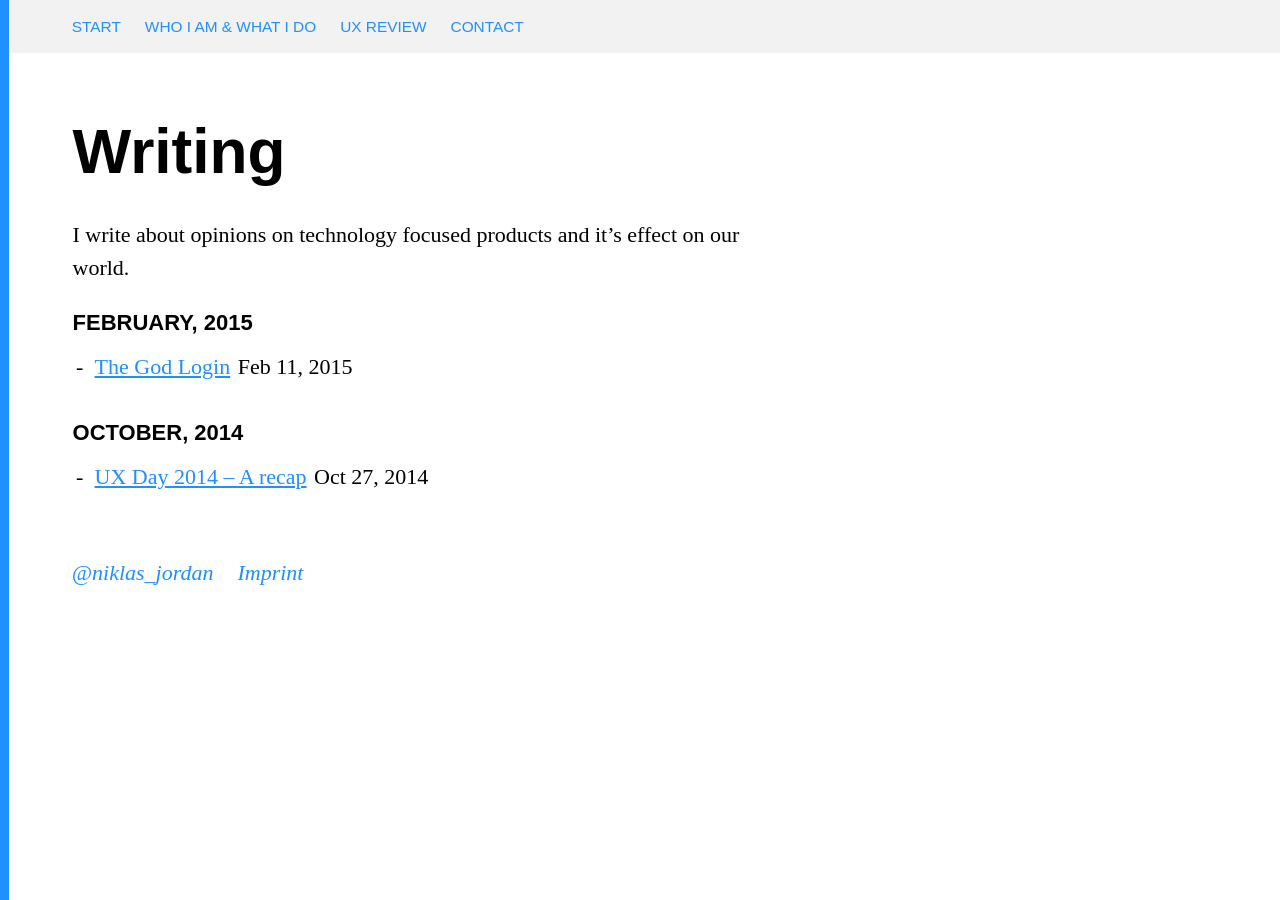
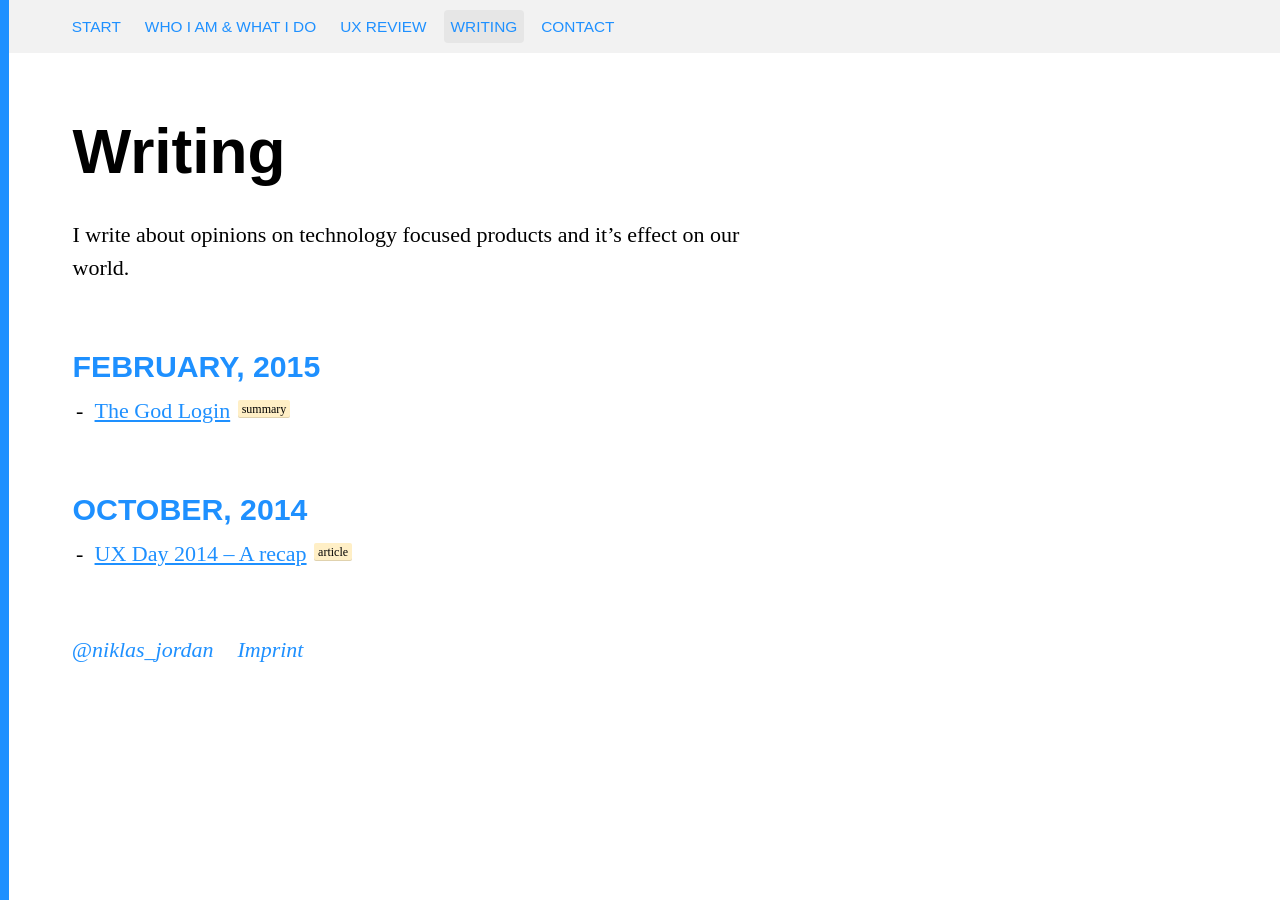
Before and after one commit to NiklasJordan/niklasjordan.com-ALT, a Jekyll site: the page built from writing.markdown, in a window 1280 px wide. Built offline with Jekyll 4.4.1, drawn with Linux system fonts in a browser that asks for light colours; comment, search, counter and statistics services are not loaded.

Commit message:
Updated Config and 5 other files

```diff
--- a/_config.yml
+++ b/_config.yml
@@ -31,6 +31,8 @@ navigation:
   url: "/who-i-am.html"
 - title: UX Review
   url: "/ux-review.html"
+- title: Writing
+  url: "/writing.html"
 - title: Contact
   url: "/contact.html"
 gems:
--- a/_layouts/default.html
+++ b/_layouts/default.html
@@ -17,15 +17,13 @@ layout: Default
 
     <article role="main">
       {{ content }}
-      <!-- Die letzten Blogartikel anzeigen
-      <p style="margin-bottom: 0.7rem;">I write about opinions on technology focused products and it’s effect on our world.
-        <ul>
+      <p style="margin-bottom: 0.7rem;">In my <a href="/writing.html">blog</a> I write about opinions and ideas on UX and technology, and it’s effect on our world. Here are some of my latest thoughts:
+        <ul class="half">
         {% for mypost in site.posts limit:4 %}
           <li><a href="{{ mypost.url | prepend: site.baseurl }}">{{ mypost.title }}</a></li>
         {% endfor %}
         </ul>
       </p>
-      -->
       <p><strong>Sounds good? Drop me a line!</strong> I ramble on <a href="https://twitter.com/niklas_jordan">Twitter</a>, show my work on <a href="https://dribbble.com/niklasjordan">Dribbble</a>, share my code on <a href="https://github.com/NiklasJordan">Github</a>, network on <a href="https://www.linkedin.com/pub/niklas-jordan/22/b94/28b">LinkedIn</a>, and stream my life’s soundtrack on <a href="https://play.spotify.com/user/1116716844">Spotify</a>.</p>
     </article>
 
--- a/_layouts/writing.html
+++ b/_layouts/writing.html
@@ -21,12 +21,13 @@ layout: writing
       {% assign fdate = mypost.date | date: '%b %Y' %}
       {% if cur_date != fdate %}
         {% assign cur_date = fdate %}
-        <h3>{{ mypost.date | date: '%B, %Y' }}</h3>
+        <h2>{{ mypost.date | date: '%B, %Y' }}</h2>
       {% endif %}
       <ul class="half">
         <li>
           <a href="{{ mypost.url | prepend: site.baseurl }}">{{ mypost.title }}</a>
-          <span class="post-meta">{{ mypost.date | date: "%b %-d, %Y" }}</span>
+          <!-- <span class="post-meta">{{ mypost.date | date: "%b %-d, %Y" }}</span> -->
+          <span class="label">{{ mypost.categories }}</span>
         </li>
       </ul>
       {% endfor %}
--- a/_posts/2014-10-27-ux-day-2014-a-recap.markdown
+++ b/_posts/2014-10-27-ux-day-2014-a-recap.markdown
@@ -1,6 +1,8 @@
 ---
 title: UX Day 2014 – A recap
 date: 2014-10-27 07:55:00 Z
+categories:
+- article
 ---
 
 The alarm clock rang surprisingly late: 22:00 pm the day before the conference. The early bird catches the user.
--- a/_posts/2015-02-11-the-god-login.markdown
+++ b/_posts/2015-02-11-the-god-login.markdown
@@ -1,6 +1,8 @@
 ---
 title: The God Login
 date: 2015-02-11 08:08:00 Z
+categories:
+- summary
 ---
 
 Jeff Atwood, co-founder of [StackExchange](http://stackexchange.com/), is working on a new project: the platform [Discourse](http://www.discourse.org/). A special challenge and priority for him was the login page. He asked himself how looks a login page, if God would make it. With other words: the perfect login page.
--- a/css/style.css
+++ b/css/style.css
@@ -198,12 +198,25 @@ a.btn.btn-primary {
   color: #fff;
   background: #1E90FF;
   padding: 5px 10px;
+  border-radius: 2px;
+  box-shadow: inset 0 -1px 0 rgba(0,0,0,0.12);
 }
 
 a.btn.btn-primary:hover {
   color: #1E90FF;
   background: none;
   box-shadow: 0 0 0 2px #1E90FF inset;
+}
+
+span.label {
+  display: inline-block;
+  padding: 3px 4px;
+  font-size: 12px;
+  line-height: 1;
+  border-radius: 2px;
+  box-shadow: inset 0 -1px 0 rgba(0,0,0,0.12);
+  vertical-align: 5px;
+  background-color: #ffefc6;
 }
 
 /* Navigation & Footer */
```
